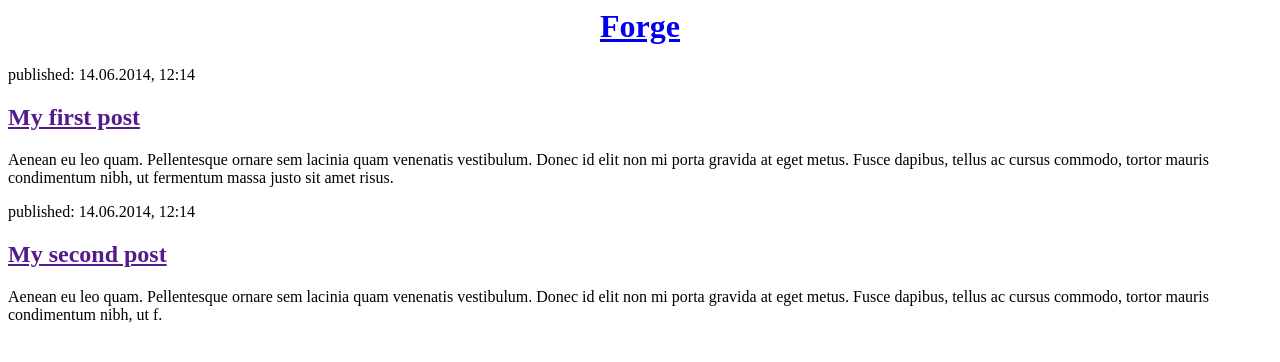
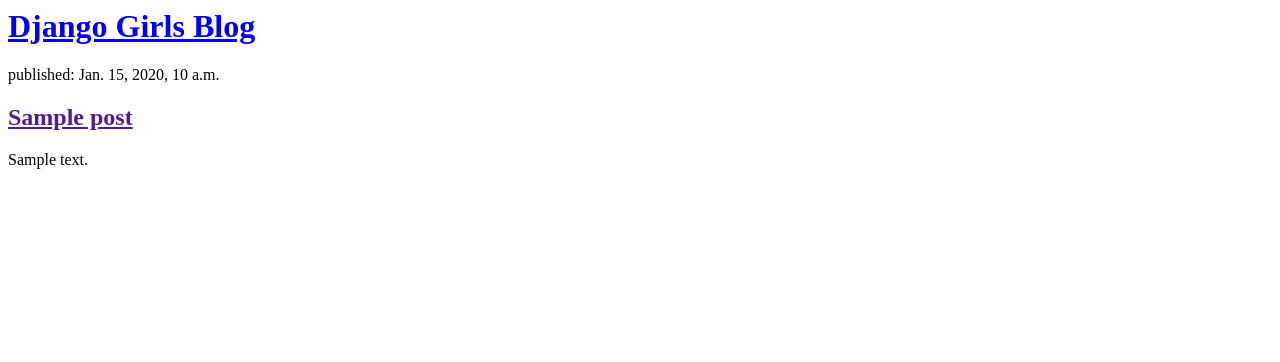
Before and after one commit to arunachalam-n/my-first-blog, a Django app: page / in a window 1280 px wide. Shown: the top 362 px of the page. Run offline with Django 3.2, Linux system fonts and the light colour scheme; tables that the repository leaves empty hold one stand-in row (values such as "Sample post").

Commit message:
Modified Templates

```diff
--- a/blog/templates/blog/post_list.html
+++ b/blog/templates/blog/post_list.html
@@ -3,20 +3,16 @@
         <title>Blog</title>
     </head>
     <body>
-        <div style="text-align: center;">
-            <h1><a href="/">Forge</a></h1>
+        <div>
+    <h1><a href="/">Django Girls Blog</a></h1>
+</div>
+
+    {% for post in posts %}
+        <div>
+            <p>published: {{ post.published_date }}</p>
+            <h2><a href="">{{ post.title }}</a></h2>
+            <p>{{ post.text|linebreaksbr }}</p>
         </div>
-
-        <div>
-            <p>published: 14.06.2014, 12:14</p>
-            <h2><a href="">My first post</a></h2>
-            <p>Aenean eu leo quam. Pellentesque ornare sem lacinia quam venenatis vestibulum. Donec id elit non mi porta gravida at eget metus. Fusce dapibus, tellus ac cursus commodo, tortor mauris condimentum nibh, ut fermentum massa justo sit amet risus.</p>
-        </div>
-
-        <div>
-            <p>published: 14.06.2014, 12:14</p>
-            <h2><a href="">My second post</a></h2>
-            <p>Aenean eu leo quam. Pellentesque ornare sem lacinia quam venenatis vestibulum. Donec id elit non mi porta gravida at eget metus. Fusce dapibus, tellus ac cursus commodo, tortor mauris condimentum nibh, ut f.</p>
-        </div>
+    {% endfor %}
     </body>
 </html>
--- a/blog/views.py
+++ b/blog/views.py
@@ -1,7 +1,9 @@
 from django.shortcuts import render
+from django.utils import timezone
 from .models import Post
-# Create your views here.
+
 
 
 def post_list(request):
-    return render(request, 'blog/post_list.html', {})
+    posts = Post.objects.filter(published_date__lte=timezone.now()).order_by('published_date')
+    return render(request, 'blog/post_list.html', {'posts': posts})
```
